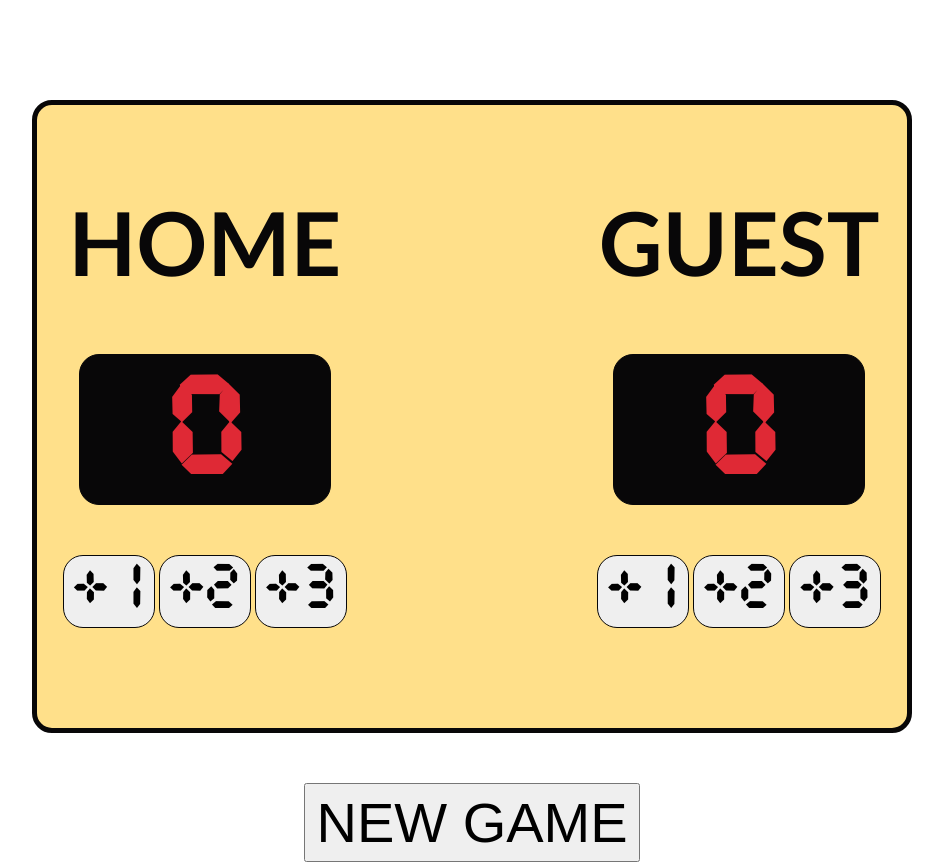
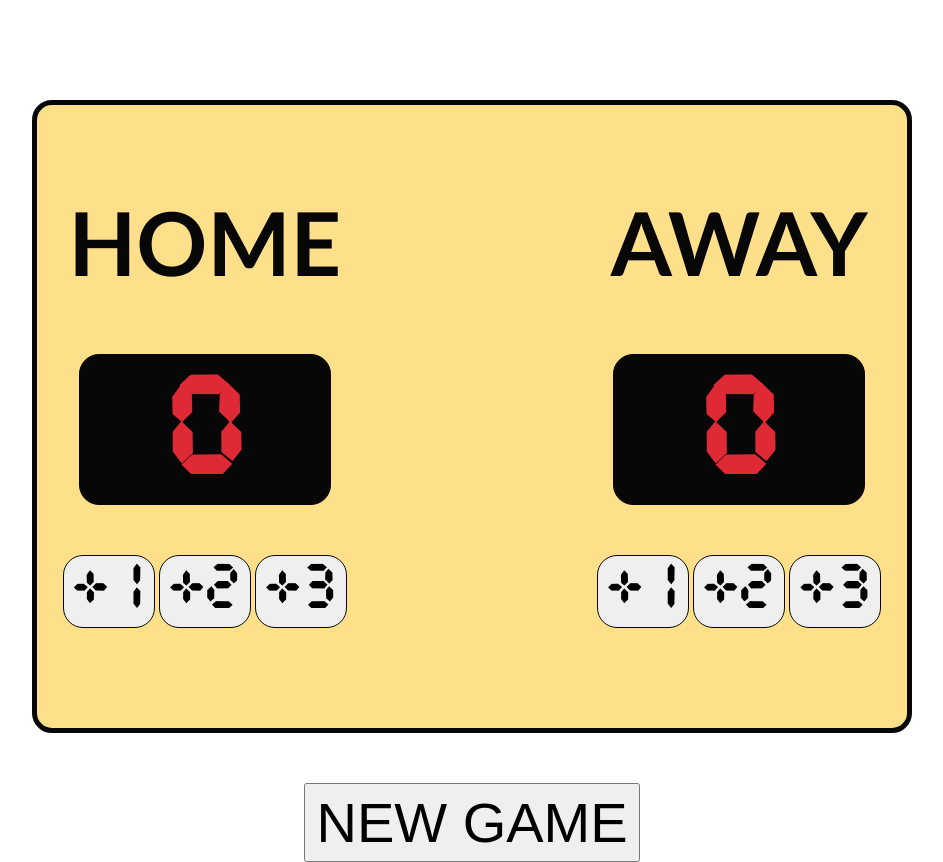
Before and after one commit to ericmelasch/Basketball-Scoreboard, a plain HTML site: page index.html in a window 1280 px wide. Shown: the whole page, without its empty margins (168-1111 px from the left). Drawn offline with Linux system fonts and the light colour scheme.

Commit message:
Test Github Desktop

```diff
--- a/index.html
+++ b/index.html
@@ -17,7 +17,7 @@
 
     </div>
     <div>
-        <h1 class="headline">GUEST</h1>
+        <h1 class="headline">AWAY</h1>
         <h2 id="count-guest" class="color-number">0</h2>
         <div class="btn">
             <button onclick="btnGuest1()" class="btnFont">+1</button>
```
